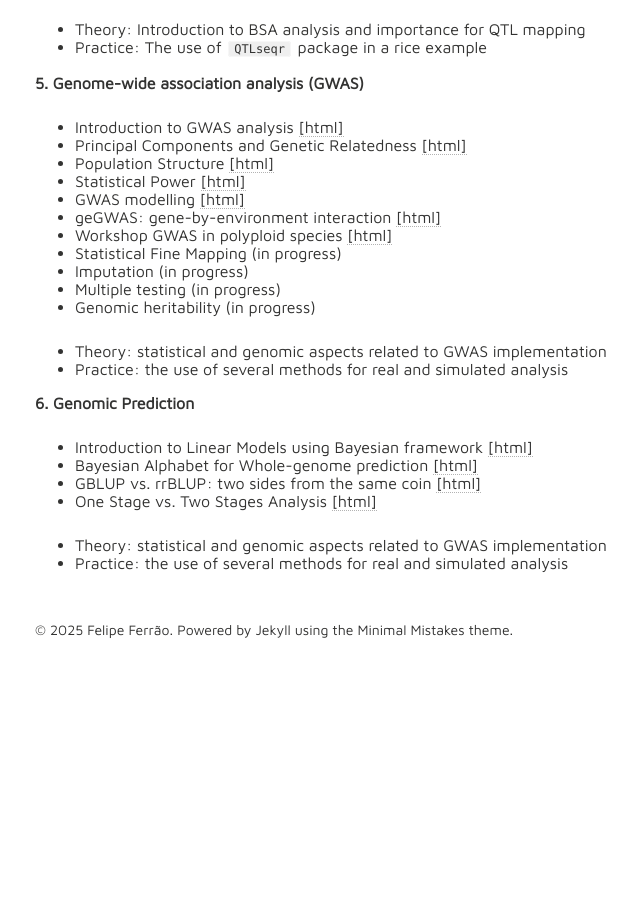
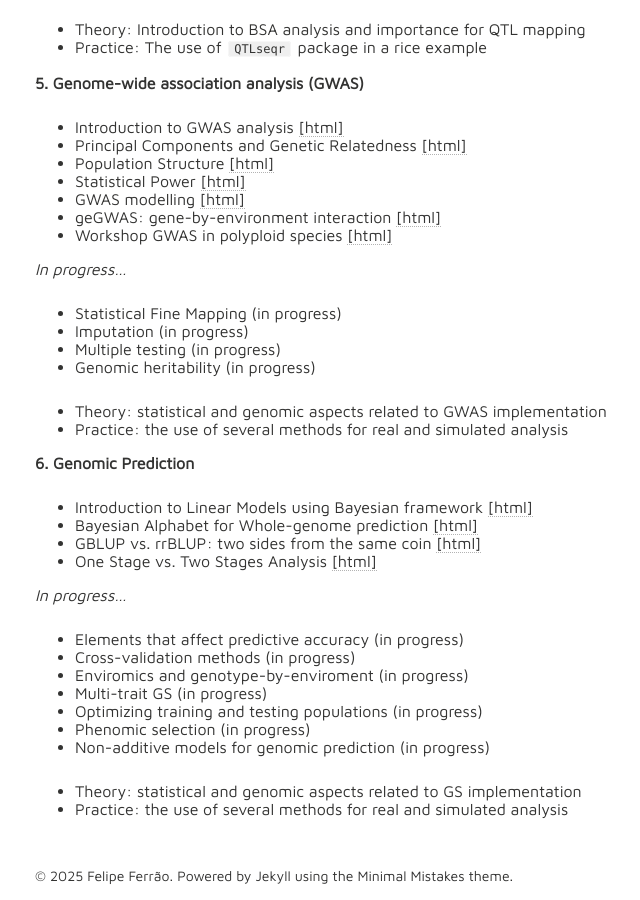
Before and after one commit to lfelipe-ferrao/lfelipe-ferrao.github.io, a Jekyll site: the page built from class/mas/index.md, in a window 1280 px wide and 900 px high, scrolled down 2563 px. Shown: the whole window, without its empty margins (285-925 px from the left). Built offline with Jekyll 4.4.1, drawn with Linux system fonts in a browser that asks for light colours; nearby versions of some CDN libraries; our own code applies the rules of GitHub Pages for plain Markdown files; before the commit the page ends 3249 px from its top, so only the background shows below that.

Commit message:
Update index.md

```diff
--- a/class/mas/index.md
+++ b/class/mas/index.md
@@ -95,6 +95,8 @@ It is an attempt to organize and make available to any student the class notes u
 - GWAS modelling [[html]](https://htmlpreview.github.io/?https://github.com/lfelipe-ferrao/lfelipe-ferrao.github.io/blob/master/class/mas/GWASmodels.html)
 - geGWAS: gene-by-environment interaction [[html]](https://htmlpreview.github.io/?https://github.com/lfelipe-ferrao/lfelipe-ferrao.github.io/blob/master/class/mas/genebyenvironment.html)
 - Workshop GWAS in polyploid species [[html]](https://lfelipe-ferrao.github.io/class/GWAS/)
+
+*In progress...*
 - Statistical Fine Mapping (in progress)
 - Imputation (in progress)
 - Multiple testing (in progress)
@@ -110,6 +112,14 @@ It is an attempt to organize and make available to any student the class notes u
 - GBLUP vs. rrBLUP: two sides from the same coin [[html]](https://htmlpreview.github.io/?https://github.com/lfelipe-ferrao/lfelipe-ferrao.github.io/blob/master/class/mas/GBLUP_rrBLUP.html)
 - One Stage vs. Two Stages Analysis [[html]](https://htmlpreview.github.io/?https://github.com/lfelipe-ferrao/lfelipe-ferrao.github.io/blob/master/class/mas/OnestagevsTwostage.html)
 
+*In progress...*
+- Elements that affect predictive accuracy (in progress)
+- Cross-validation methods (in progress)
+- Enviromics and genotype-by-enviroment (in progress)
+- Multi-trait GS (in progress)
+- Optimizing training and testing populations (in progress)
+- Phenomic selection (in progress)
+- Non-additive models for genomic prediction (in progress)
 
-- Theory: statistical and genomic aspects related to GWAS implementation
+- Theory: statistical and genomic aspects related to GS implementation
 - Practice: the use of several methods for real and simulated analysis
```
